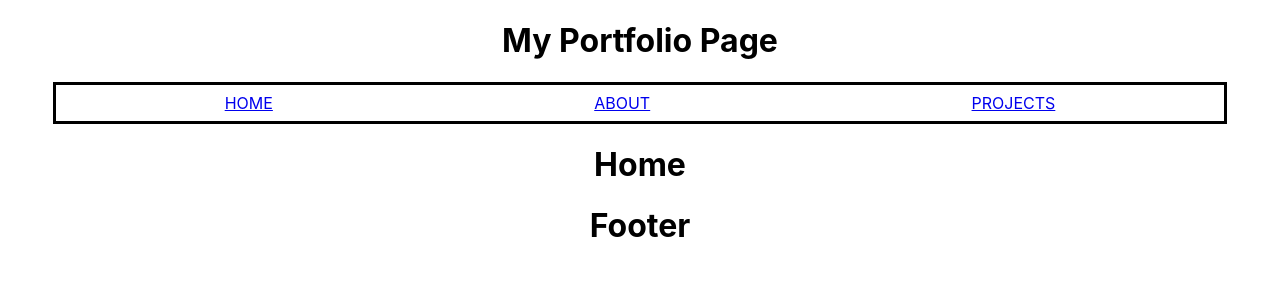
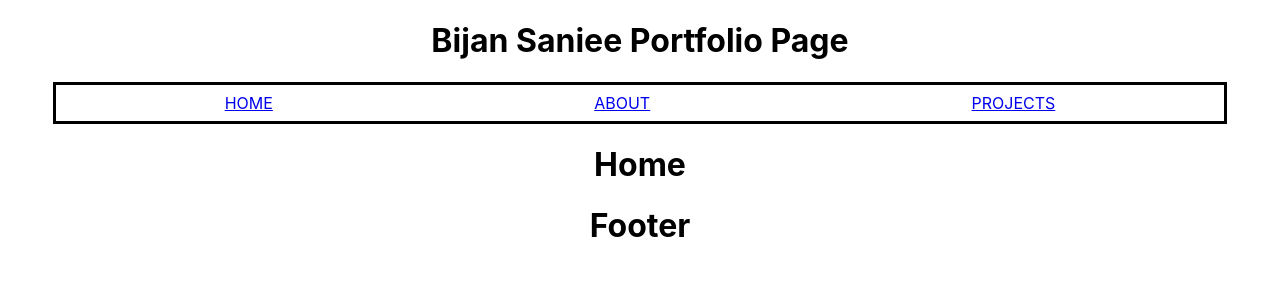
Before and after one commit to bsaniee/ExpressReactlabFrontend, a React (Create React App) app: page / in a window 1280 px wide. Shown: the top 300 px of the page. Built offline with nearby package versions, Linux system fonts and the light colour scheme.

Commit message:
Update Header.js

```diff
--- a/src/components/Header.js
+++ b/src/components/Header.js
@@ -13,7 +13,7 @@ function Header(props) {
 
   return (
     <header>
-      <h1>My Portfolio Page</h1>
+      <h1>Bijan Saniee Portfolio Page</h1>
       <nav style={navStyle}>
         <Link to="/">
           <div>HOME</div>
```
